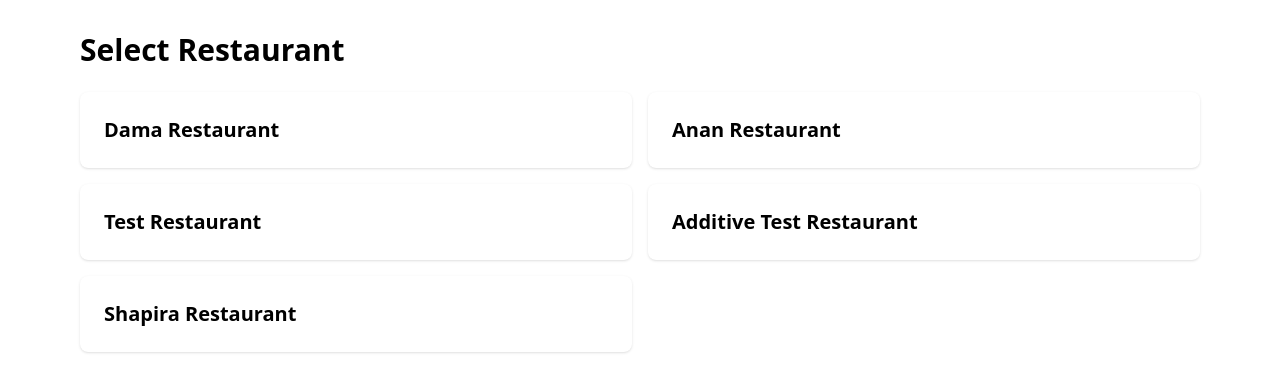
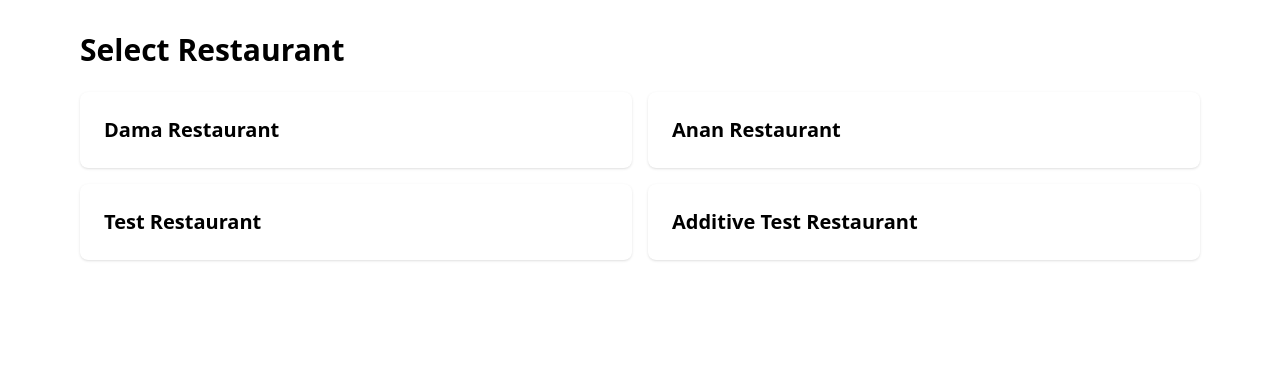
Before and after one commit to HeyBobChan/tips, a Flask app: page /select in a window 1280 px wide. Shown: the top 392 px of the page. Run offline with Flask 3, Linux system fonts and the light colour scheme; parts of the project's set-up code (start-up, migrations or seed data) failed here and were passed over; some libraries are stand-ins or nearby versions.

Commit message:
Update restaurant_select.html

```diff
--- a/templates/restaurant_select.html
+++ b/templates/restaurant_select.html
@@ -11,10 +11,12 @@
         <h1 class="text-3xl font-bold mb-6">Select Restaurant</h1>
         <div class="grid grid-cols-1 md:grid-cols-2 gap-4">
             {% for id, config in restaurants.items() %}
-            <a href="/{{ id }}/"
-               class="block p-6 bg-white rounded-lg shadow hover:shadow-lg transition-shadow">
-                <h2 class="text-xl font-semibold">{{ config.name }}</h2>
-            </a>
+                {% if not config.get('hidden', False) %}
+                <a href="/{{ id }}/"
+                   class="block p-6 bg-white rounded-lg shadow hover:shadow-lg transition-shadow">
+                    <h2 class="text-xl font-semibold">{{ config.name }}</h2>
+                </a>
+                {% endif %}
             {% endfor %}
         </div>
     </div>
```
